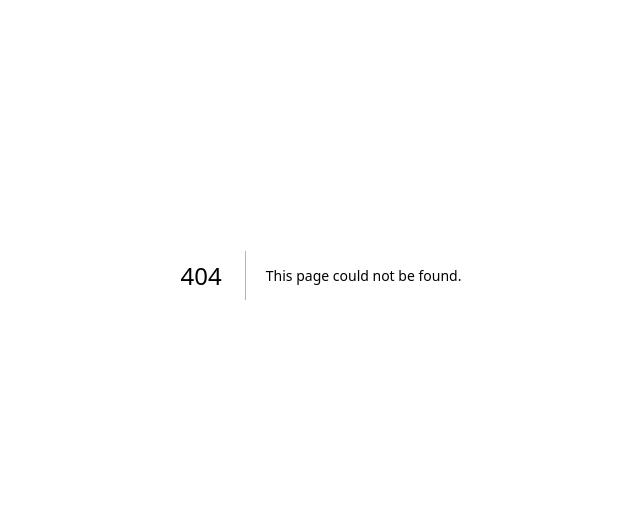
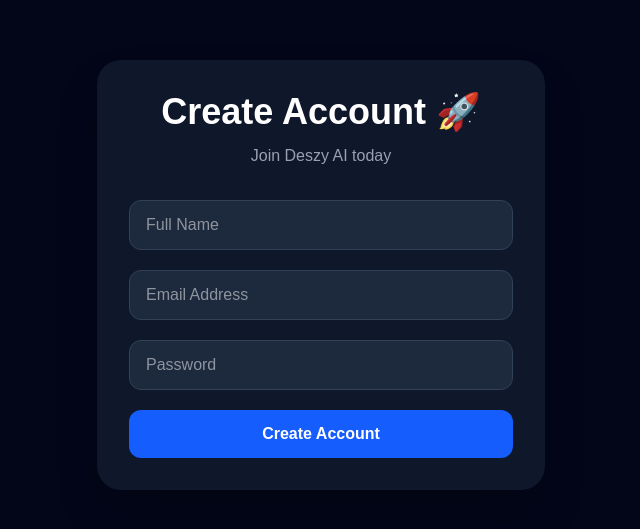
Before and after one commit to Desmondbello/deszy-ai, a Next.js app: page /signup in a window 1280 px wide. Before the commit this address had no page. Shown: the part 125-654 px from the top of the page, without its empty margins (319-959 px from the left). Built offline with nearby package versions, Linux system fonts and the light colour scheme.

Commit message:
Create reusable landing page components

```diff
--- /dev/null
+++ b/app/signup/page.tsx
@@ -0,0 +1,45 @@
+export default function SignupPage() {
+  return (
+    <main className="min-h-screen bg-slate-950 flex items-center justify-center px-6">
+      <div className="w-full max-w-md rounded-3xl bg-slate-900 p-8 shadow-2xl">
+
+        <h1 className="text-4xl font-bold text-center text-white">
+          Create Account 🚀
+        </h1>
+
+        <p className="mt-3 text-center text-gray-400">
+          Join Deszy AI today
+        </p>
+
+        <form className="mt-8 space-y-5">
+
+          <input
+            type="text"
+            placeholder="Full Name"
+            className="w-full rounded-xl border border-slate-700 bg-slate-800 px-4 py-3 text-white outline-none focus:border-blue-500"
+          />
+
+          <input
+            type="email"
+            placeholder="Email Address"
+            className="w-full rounded-xl border border-slate-700 bg-slate-800 px-4 py-3 text-white outline-none focus:border-blue-500"
+          />
+
+          <input
+            type="password"
+            placeholder="Password"
+            className="w-full rounded-xl border border-slate-700 bg-slate-800 px-4 py-3 text-white outline-none focus:border-blue-500"
+          />
+
+          <button
+            className="w-full rounded-xl bg-blue-600 py-3 font-semibold text-white hover:bg-blue-700"
+          >
+            Create Account
+          </button>
+
+        </form>
+
+      </div>
+    </main>
+  );
+}
--- a/components/Navbar.tsx
+++ b/components/Navbar.tsx
@@ -2,6 +2,7 @@
 
 import { motion } from "framer-motion";
 import { FiMenu } from "react-icons/fi";
+import Link from "next/link";
 
 export default function Navbar() {
   return (
@@ -50,13 +51,19 @@
 
         {/* Buttons */}
         <div className="hidden items-center gap-3 md:flex">
+
+        <Link href="/login">
        <button className="rounded-lg border border-slate-700 px-5 py-2 hover:bg-slate-800">
             Login
       </button>
+      </Link>
 
+      <Link href="/signup">
      <button className="rounded-lg bg-blue-600 px-5 py-2 font-semibold transition hover:scale-105 hover:bg-blue-700">
          Sign Up
      </button>
+       </Link>
+
  </div>
 
         {/* Mobile Menu Icon */}
```
Lines whose indentation alone changed are shown as unchanged.
